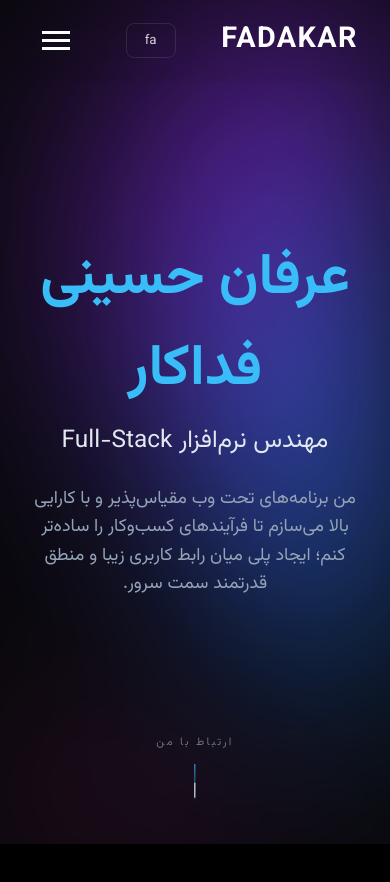
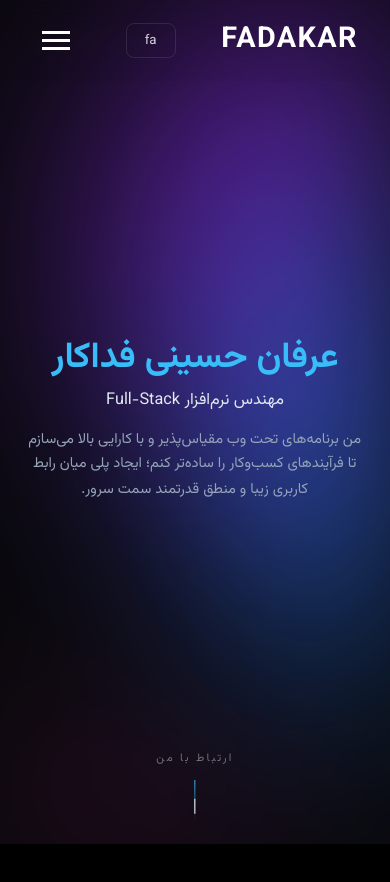
Before and after one commit to Fadakari/fadakar-portfolio, a Nuxt app: page / in a window 390 px wide. Shown: the top 882 px of the page. Built offline with nearby package versions, Linux system fonts and the light colour scheme.

Commit message:
fix: improve mobile hero sizing

```diff
--- a/app/components/sections/HeroSection.vue
+++ b/app/components/sections/HeroSection.vue
@@ -1,28 +1,21 @@
 <script setup lang="ts">
-import AnimatedGradientBackground from '../AnimatedGradientBackground.vue';
-import { ref, onMounted } from 'vue';
-import { gsap } from 'gsap';
-import { ScrollTrigger } from 'gsap/ScrollTrigger';
-
-
-const yourname = "Erfan Hoseini Fadakar";
-const yourtitle = "Full-Stack Software Engineer | Vue.js & Python Expert";
-const descriptionText = "I build scalable, high-performance web applications tailored to streamline business processes. Bridging the gap between elegant UI and robust backend logic.";
+import AnimatedGradientBackground from '../AnimatedGradientBackground.vue'
+import { gsap } from 'gsap'
 
 const scrollToContact = () => {
-  const contactSection = document.getElementById('contact');
+  const contactSection = document.getElementById('contact')
   if (contactSection) {
-    contactSection.scrollIntoView({ behavior: 'smooth', block: 'start' });
+    contactSection.scrollIntoView({ behavior: 'smooth', block: 'start' })
   }
-};
+}
 </script>
 
 <template>
-  <section class="hero-container" id="hero" ref="heroContainerRef">
+  <section class="hero-container" id="hero">
     <div class="section-content internal-scroll">
-      <h1 class="hero-name anim-stagger" ref="name">{{ $t('hero.name') }}</h1>
-      <p class="hero-title anim-stagger" ref="title">{{ $t('hero.title') }}</p>
-      <p class="hero-description anim-stagger" ref="description">{{ $t('hero.description') }}</p>
+      <h1 class="hero-name anim-stagger">{{ $t('hero.name') }}</h1>
+      <p class="hero-title anim-stagger">{{ $t('hero.title') }}</p>
+      <p class="hero-description anim-stagger">{{ $t('hero.description') }}</p>
     </div>
 
     <div @click="scrollToContact" class="contact-scroll-indicator">
@@ -35,32 +28,41 @@ const scrollToContact = () => {
 <style scoped>
 .hero-container {
   position: relative;
-  min-height: 100vh;
+  min-height: 100svh;
   display: flex;
   flex-direction: column;
   justify-content: center;
   align-items: center;
   text-align: center;
-  padding: 2rem;
+  padding: 7rem 2rem 5rem;
+}
+
+.section-content {
+  width: min(100%, 900px);
 }
 
 .hero-name {
-  font-size: 3.5rem;
+  font-size: clamp(2.2rem, 6vw, 3.5rem);
+  line-height: 1.15;
   color: var(--primary-color);
-  margin-bottom: 0.5rem;
+  margin-bottom: 0.75rem;
+  overflow-wrap: anywhere;
 }
 
 .hero-title {
-  font-size: 1.5rem;
+  font-size: clamp(1.05rem, 3vw, 1.5rem);
+  line-height: 1.45;
   color: var(--text-color);
-  margin-bottom: 1.5rem;
+  margin: 0 auto 1.25rem;
+  max-width: 760px;
 }
 
 .hero-description {
-  font-size: 1.1rem;
+  font-size: clamp(0.95rem, 2.5vw, 1.1rem);
+  line-height: 1.8;
   max-width: 600px;
   color: #94a3b8;
-  margin: auto;
+  margin: 0 auto;
 }
 
 .contact-scroll-indicator {
@@ -86,7 +88,6 @@ const scrollToContact = () => {
   user-select: none;
 }
 
-/* یک خط عمودی مینیمال که انیمیشن رفت و برگشتی ظریفی به سمت پایین دارد */
 .indicator-line {
   width: 1px;
   height: 40px;
@@ -115,4 +116,49 @@ const scrollToContact = () => {
   50% { opacity: 1; }
   100% { transform: translateY(40px); opacity: 0; }
 }
+
+@media (max-width: 768px) {
+  .hero-container {
+    min-height: 100svh;
+    padding: 6.5rem 1.25rem 6rem;
+  }
+
+  .hero-name {
+    max-width: 100%;
+    margin-bottom: 0.6rem;
+  }
+
+  .hero-title {
+    max-width: 95%;
+    margin-bottom: 1rem;
+  }
+
+  .hero-description {
+    max-width: 92%;
+  }
+
+  .contact-scroll-indicator {
+    bottom: 1.5rem;
+  }
+}
+
+@media (max-width: 420px) {
+  .hero-container {
+    padding-left: 1rem;
+    padding-right: 1rem;
+  }
+
+  .hero-name {
+    font-size: clamp(1.9rem, 9vw, 2.3rem);
+  }
+
+  .hero-title {
+    font-size: 1rem;
+  }
+
+  .hero-description {
+    font-size: 0.9rem;
+    line-height: 1.7;
+  }
+}
 </style>
```
